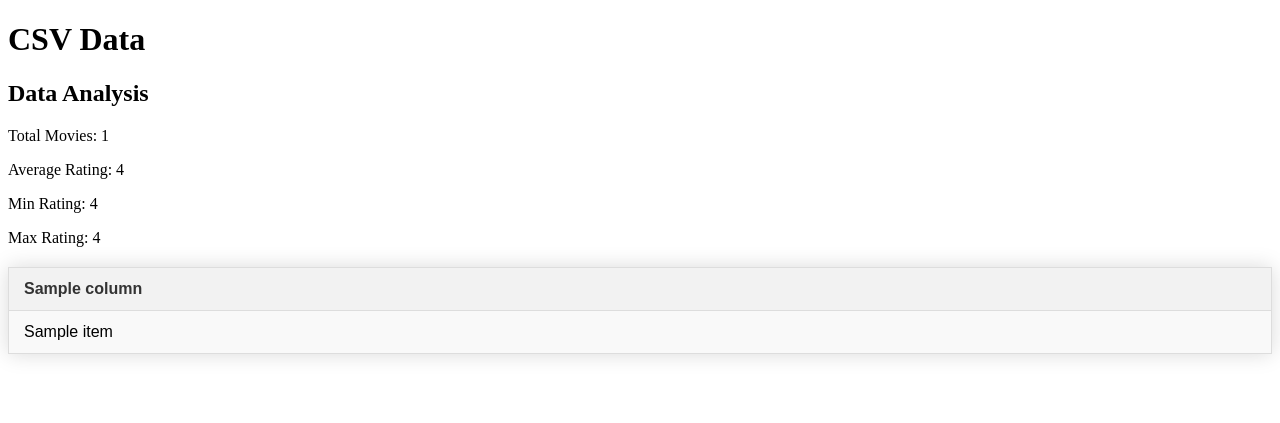
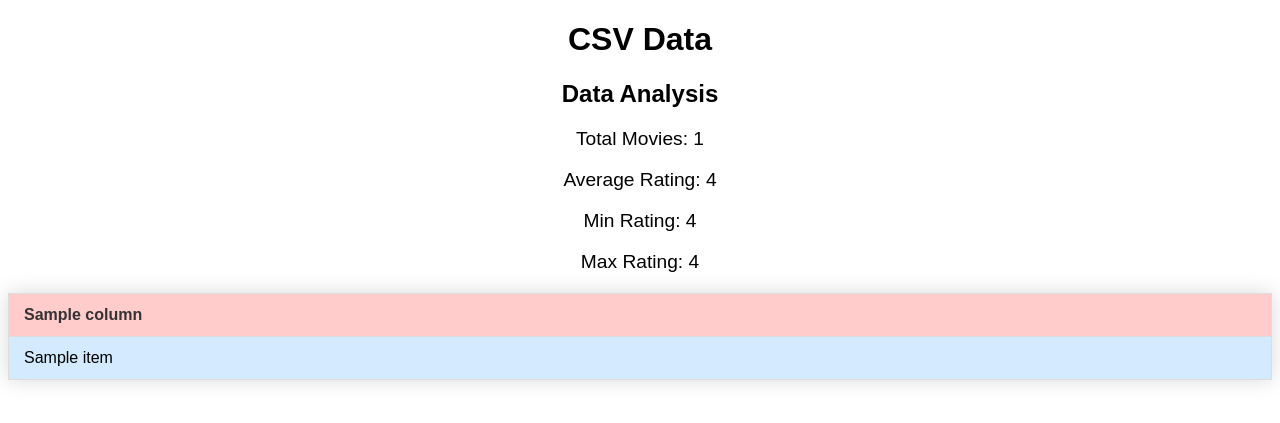
Before and after one commit to SourabhTembale/DjangoPractice, a Django app: template templates/display.html in a window 1280 px wide. Shown: the top 423 px of the page. Run offline with Django 4.2, Linux system fonts and the light colour scheme; the template is opened without the code that fills it: most values are stand-ins (such as "Sample title", 1, 10 or a date in 2020).

Commit message:
Update display.html

```diff
--- a/templates/display.html
+++ b/templates/display.html
@@ -3,14 +3,24 @@
 <head>
     <title>CSV Data</title>
     <style>
+        body {
+            font-family: Arial, sans-serif;
+        }
+        h1, h2 {
+            text-align: center;
+        }
+        p {
+            text-align: center;
+            font-size: 1.2em;
+        }
         table {
             width: 100%;
             border-collapse: collapse;
             margin: 20px 0;
             font-size: 1em;
-            font-family: Arial, sans-serif;
             min-width: 400px;
             box-shadow: 0 0 20px rgba(0, 0, 0, 0.15);
+            background-color: #f9f9f9;
         }
         th, td {
             border: 1px solid #ddd;
@@ -18,17 +28,23 @@
             text-align: left;
         }
         th {
-            background-color: #f2f2f2;
+            background-color: #ffcccb;
             color: #333;
         }
         tr {
-            background-color: #f9f9f9;
+            background-color: #f1f8ff;
         }
         tr:nth-of-type(even) {
-            background-color: #f2f2f2;
+            background-color: #e6f7ff;
+        }
+        tr:nth-of-type(odd) {
+            background-color: #cce7ff;
         }
         tr:hover {
-            background-color: #ddd;
+            background-color: #b3d9ff;
+        }
+        td {
+            background-color: #d4eaff;
         }
     </style>
 </head>
```
